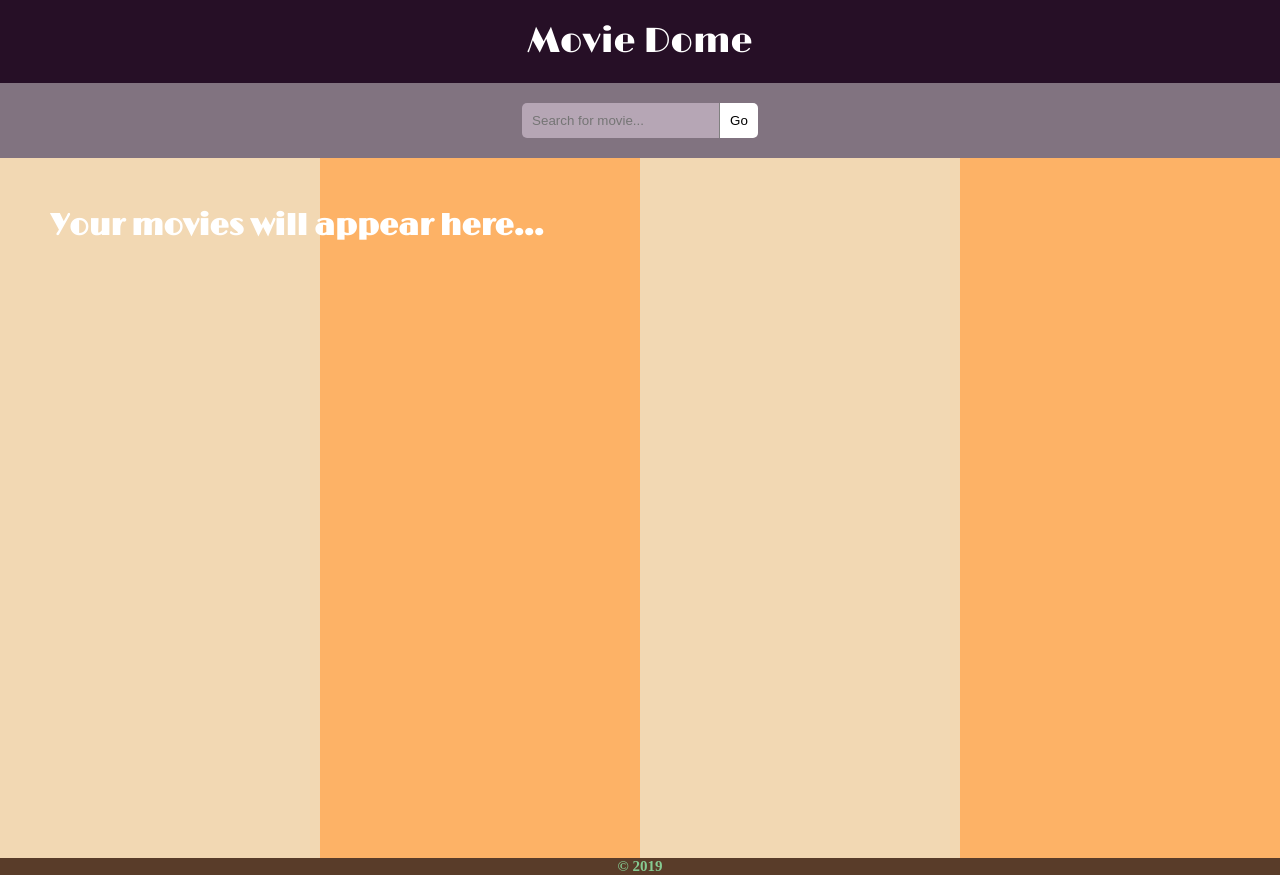
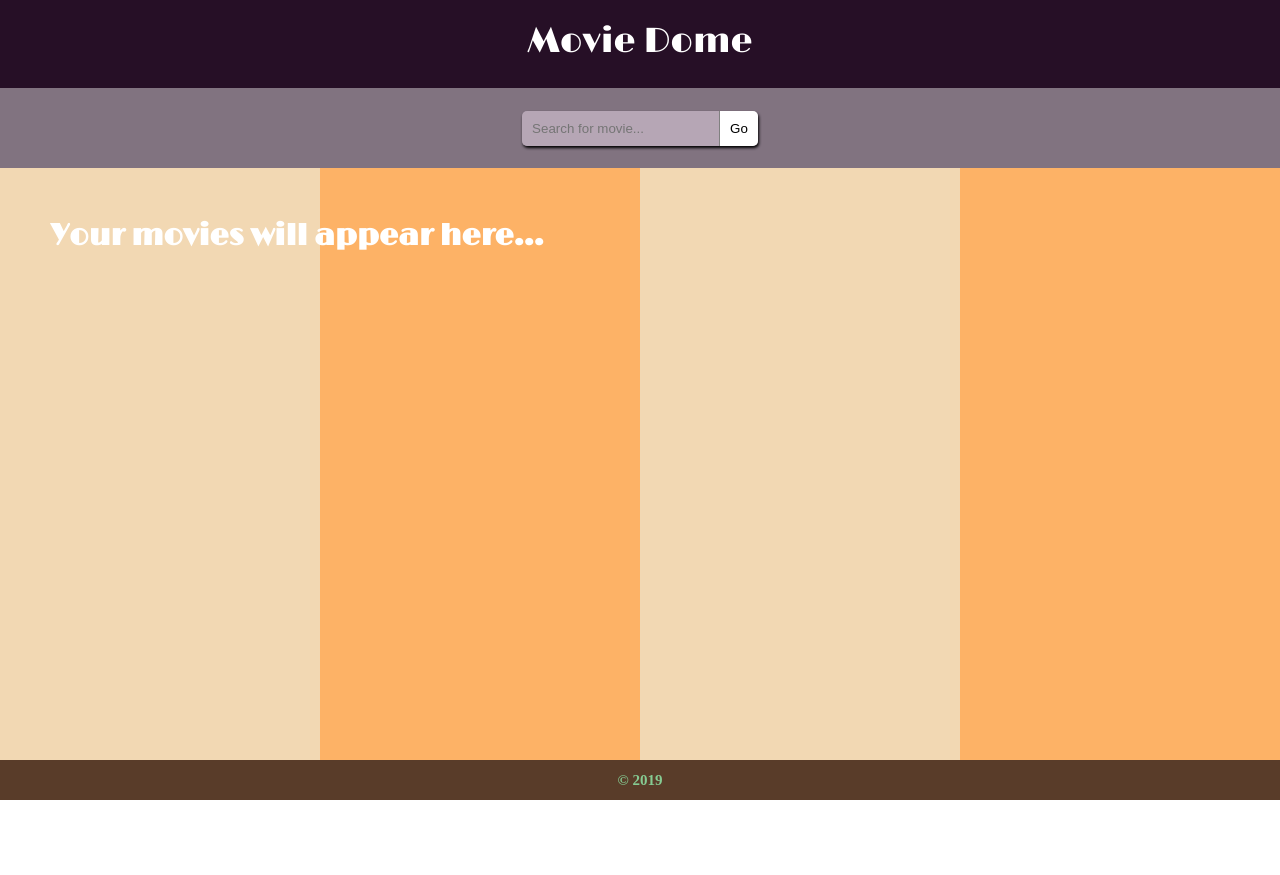
Before and after one commit to veselinn16/movie-dome, a React (Create React App) app: page / in a window 1280 px wide. After the commit the page ends 800 px from the top, so only its background shows below. Built offline with nearby package versions, Linux system fonts and the light colour scheme.

Commit message:
Change layout dimensions :art:

```diff
--- a/src/styles/Footer.scss
+++ b/src/styles/Footer.scss
@@ -1,5 +1,5 @@
 .footer {
-  height: 10%;
+  height: 5vh;
   background: $footerBackground;
   color: #86cb92;
   display: flex;
--- a/src/styles/Header.scss
+++ b/src/styles/Header.scss
@@ -2,6 +2,7 @@
   width: 100%;
   background: $headerBackground;
   text-align: center;
+  height: 11vh;
   // display: flex;
   // justify-content: center;
   // align-items: center;
--- a/src/styles/Main.scss
+++ b/src/styles/Main.scss
@@ -1,11 +1,10 @@
 .main {
   width: 100%;
-  height: 80%;
   background: $mainBackground;
   padding: 3rem;
+  min-height: 74vh;
 
   &__display {
-    min-height: 80vh;
     padding: 2rem;
     display: grid;
     grid-template-columns: repeat(auto-fit, minmax(26rem, 1fr));
--- a/src/styles/Search.scss
+++ b/src/styles/Search.scss
@@ -1,10 +1,16 @@
 .search {
   width: 100%;
+  height: 10vh;
   background: $searchBackground;
   display: flex;
   padding: 2rem;
   justify-content: center;
   align-items: center;
+
+  &__wrapper {
+    box-shadow: 1px 2px 3px #000;
+    border-radius: 0.5rem;
+  }
 
   &__input {
     border: none;
@@ -21,5 +27,10 @@
     border-left: 1px solid grey;
     border-top-right-radius: 0.5rem;
     border-bottom-right-radius: 0.5rem;
+    cursor: pointer;
+
+    &:active {
+      transform: translateY(2px);
+    }
   }
 }
```
